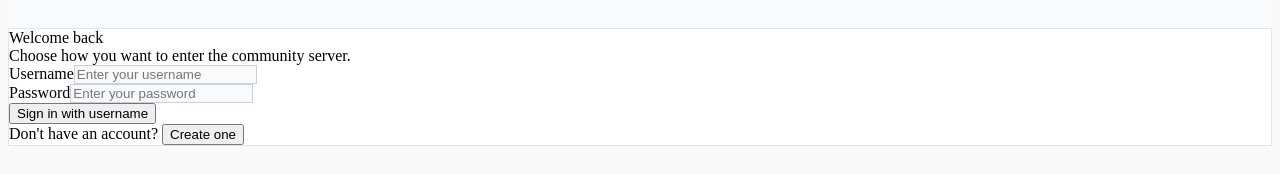
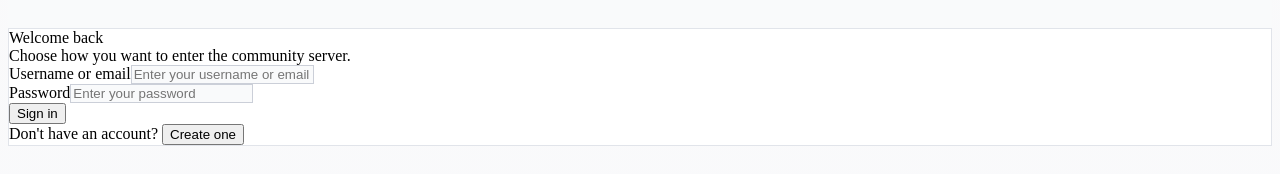
Before and after one commit to codecoemsbackup/AHS-chat, a React (Vite) app in the folder client/: page /login in a window 1280 px wide. Shown: the part 328-502 px from the top of the page. Built offline with nearby package versions, Linux system fonts and the light colour scheme; no server answers.

Commit message:
can sign in with email OR username

```diff
--- a/client/src/pages/login.tsx
+++ b/client/src/pages/login.tsx
@@ -15,11 +15,14 @@ export default function LoginPage() {
   const [, setLocation] = useLocation();
   const queryClient = useQueryClient();
   const { toast } = useToast();
-  const [username, setUsername] = useState("");
+  const [identifier, setIdentifier] = useState("");
   const [password, setPassword] = useState("");
 
   const loginMutation = useMutation({
-    mutationFn: () => apiRequest("/api/auth/local/login", "POST", { username, password }),
+    mutationFn: () => apiRequest("/api/auth/local/login", "POST", {
+      username: identifier,
+      password,
+    }),
     onSuccess: (user: User) => {
       queryClient.setQueryData(["/api/auth/user"], user);
       setLocation("/");
@@ -27,7 +30,7 @@ export default function LoginPage() {
     onError: (error: any) => {
       toast({
         title: "Couldn't sign in",
-        description: error.message || "Incorrect username or password.",
+        description: error.message || "Incorrect username/email or password.",
         variant: "destructive",
       });
     },
@@ -60,13 +63,13 @@ export default function LoginPage() {
           <CardContent className="space-y-5">
             <form onSubmit={handleLogin} className="space-y-4">
               <div className="space-y-2">
-                <Label htmlFor="login-username">Username</Label>
+                <Label htmlFor="login-identifier">Username or email</Label>
                 <Input
-                  id="login-username"
+                  id="login-identifier"
                   type="text"
-                  placeholder="Enter your username"
-                  value={username}
-                  onChange={(event) => setUsername(event.target.value)}
+                  placeholder="Enter your username or email"
+                  value={identifier}
+                  onChange={(event) => setIdentifier(event.target.value)}
                   autoComplete="username"
                   required
                   data-testid="input-username"
@@ -86,7 +89,7 @@ export default function LoginPage() {
                 />
               </div>
               <Button type="submit" className="w-full" disabled={loginMutation.isPending} data-testid="button-login">
-                {loginMutation.isPending ? "Signing in..." : "Sign in with username"}
+                {loginMutation.isPending ? "Signing in..." : "Sign in"}
               </Button>
             </form>
 
--- a/shared/schema.ts
+++ b/shared/schema.ts
@@ -501,7 +501,7 @@ export const updateRealNameSchema = z.object({
 });
 
 export const localLoginSchema = z.object({
-  username: z.string().trim().min(1).max(20),
+  username: z.string().trim().min(1).max(254),
   password: z.string().min(1).max(128),
 });
 
```
Also changed, not shown: 1 other file (tests, documents, lock files or other folders).
